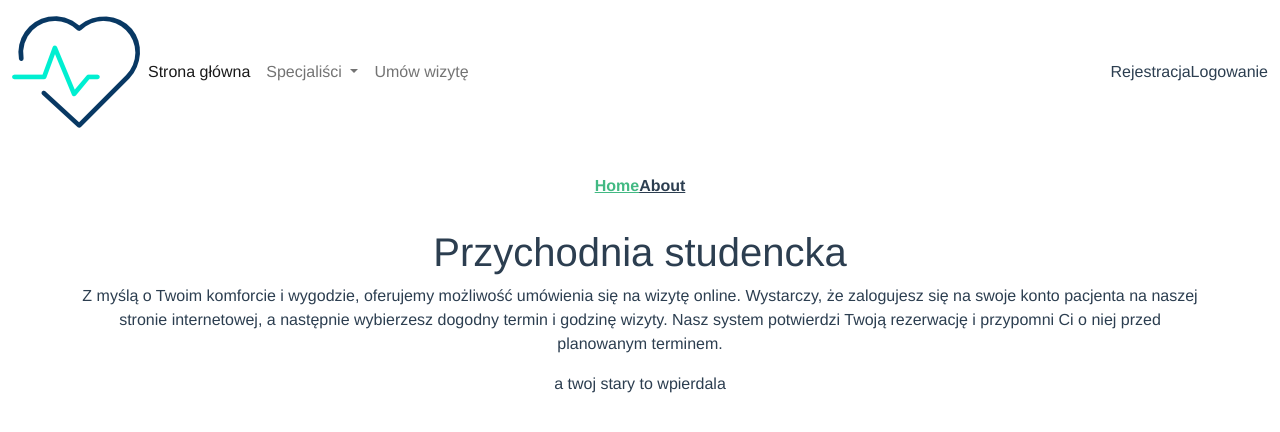
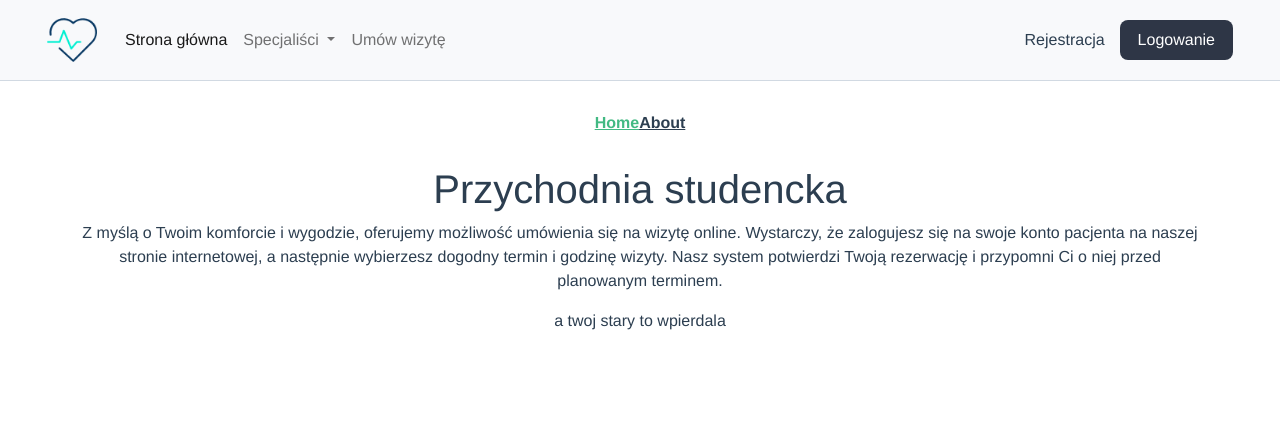
Before and after one commit to kacperrymkiewicz/StudentClinic-Vue, a Vue app: page / in a window 1280 px wide. Shown: the top 432 px of the page. Built offline with nearby package versions, Linux system fonts and the light colour scheme.

Commit message:
add navbar style

```diff
--- a/src/App.vue
+++ b/src/App.vue
@@ -22,6 +22,8 @@ export default {
 </script>
 
 <style lang="scss">
+$base-color: "#0aabe1";
+
 #app {
   font-family: Avenir, Helvetica, Arial, sans-serif;
   -webkit-font-smoothing: antialiased;
--- a/src/components/HeaderComponent.vue
+++ b/src/components/HeaderComponent.vue
@@ -1,8 +1,8 @@
 <template>
   <header>
-    <nav class="navbar navbar-expand-lg bg-body-tertiary">
+    <nav class="navbar navbar-expand-md bg-body-tertiary">
       <div class="container-fluid">
-        <router-link to="/"><img src="../assets/images/logo.png" alt="Logo"></router-link>
+        <router-link to="/"><img src="../assets/images/logo.png" class="nav-logo" alt="Logo"></router-link>
         <button class="navbar-toggler" type="button" data-bs-toggle="collapse" data-bs-target="#navbarSupportedContent" aria-controls="navbarSupportedContent" aria-expanded="false" aria-label="Toggle navigation">
           <span class="navbar-toggler-icon"></span>
         </button>
@@ -23,9 +23,17 @@
             <li class="nav-item">
               <a class="nav-link" href="#">Umów wizytę</a>
             </li>
+            <li class="d-md-none">
+              <a class="nav-link" href="#">Logowanie</a>
+            </li>
+            <li class="d-md-none">
+              <a class="nav-link" href="#">Rejestracja</a>
+            </li>
           </ul>
-          <a class="nav-link" href="#">Rejestracja</a>
-          <a class="nav-link" href="#">Logowanie</a>
+          <div class="login-section d-none d-md-flex">
+            <a class="nav-link register-button" href="#">Rejestracja</a>
+            <a class="nav-link login-button" href="#">Logowanie</a>
+          </div>
         </div>
       </div>
     </nav>
@@ -39,3 +47,42 @@ export default {
   },
 };
 </script>
+
+<style lang="scss" scoped>
+  .nav-logo {
+    width: 50px;
+    margin-right: 20px;
+  }
+
+  .login-section a:first-child {
+    margin-right: 15px;
+  }
+
+  .login-section {
+    align-items: center;
+  }
+
+  nav {
+    padding: 15px;
+    padding-left: 35px;
+    padding-right: 35px;
+    border-bottom: 1px solid #D1D9E2;
+    background-color: #F8F9FB;
+  }
+
+  .login-button {
+    background-color: #2E3646;
+    border-radius: .5rem;
+    color: white;
+    padding: 8px 18px;
+  }
+
+  .login-button:hover {
+    color: white;
+    background-color: #2F4757;
+  }
+
+  .nav-link {
+    font-weight: 500;
+  }
+</style>
```
